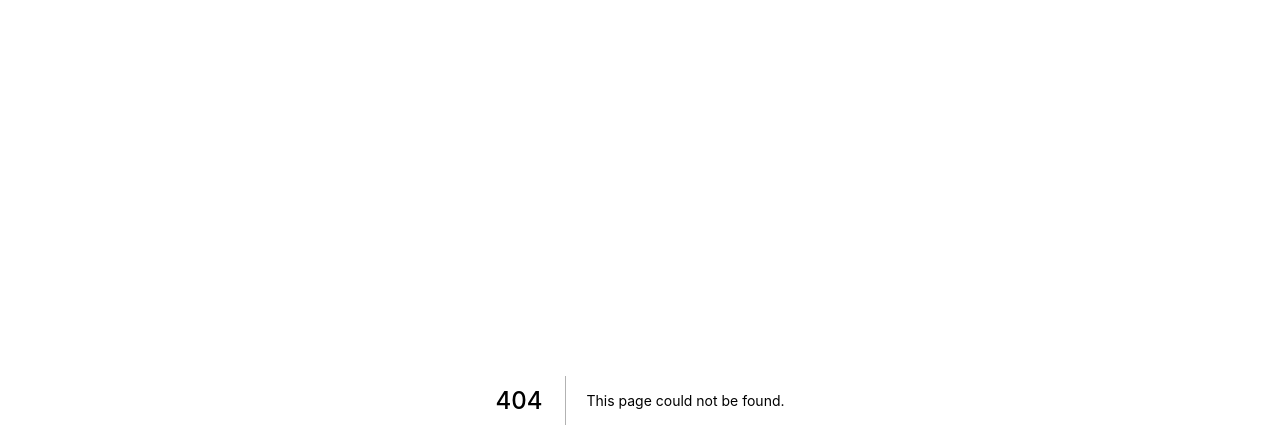
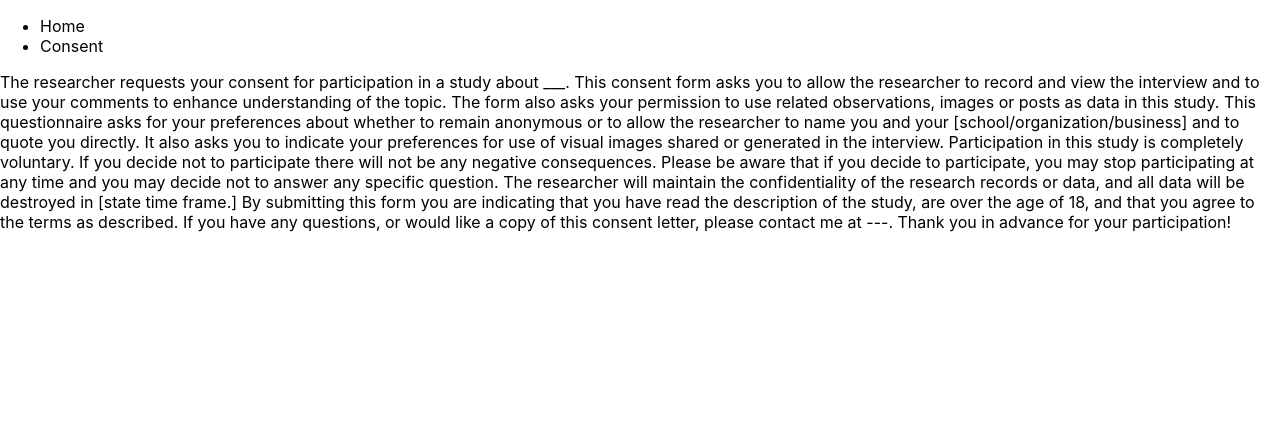
Before and after one commit to chocolatecitytech/agency, a Next.js app in the folder agency/: page /consent in a window 1280 px wide. Before the commit this address had no page. Shown: the top 448 px of the page. Built offline with nearby package versions, Linux system fonts and the light colour scheme.

Commit message:
Features/consent page (#2)
* added consent page

* adding consent. adding component

Co-authored-by: derick bonsu <chocolatecitytech.com>

```diff
--- /dev/null
+++ b/agency/component/Header.jsx
@@ -0,0 +1,24 @@
+import Link from 'next/link';
+
+function Header() {
+    return (
+        <div>
+        <nav className="nav">
+            <ul>
+                <li>
+                    <Link href="/">
+                        <a>Home</a>
+                    </Link>
+                </li>
+                <li>
+                    <Link href="/consent">
+                        <a>Consent</a>
+                    </Link>
+                </li>
+            </ul>
+        </nav>
+    </div>
+    )
+}
+
+export default Header
--- /dev/null
+++ b/agency/component/Layout.jsx
@@ -0,0 +1,10 @@
+import Header from './Header';
+const Layout = ({children}) => {
+    return (
+        <div>
+            <Header />
+            {children}
+        </div>
+    )
+}
+export default Layout;
--- a/agency/pages/_app.js
+++ b/agency/pages/_app.js
@@ -1,7 +1,14 @@
 import '../styles/globals.css'
+import Layout from './../component/Layout.jsx'
 
 function MyApp({ Component, pageProps }) {
-  return <Component {...pageProps} />
+  return(
+    <>
+      <Layout >
+          <Component {...pageProps} />
+      </Layout>
+    </>
+  )
 }
 
 export default MyApp
--- /dev/null
+++ b/agency/pages/consent.jsx
@@ -0,0 +1,23 @@
+function consent() {
+    return (
+        <div>
+           The researcher requests your consent for participation in a study about ___. This consent form asks you to allow the researcher to record and view the interview and to use your comments to enhance understanding of the topic. The form also asks your permission to use related observations, images or posts as data in this study.
+
+This questionnaire asks for your preferences about whether to remain anonymous or to allow the researcher to name you and your [school/organization/business] and to quote you directly. It also asks you to indicate your preferences for use of visual images shared or generated in the interview.
+
+
+Participation in this study is completely voluntary. If you decide not to participate there will not be any negative consequences. Please be aware that if you decide to participate, you may stop participating at any time and you may decide not to answer any specific question.
+
+The researcher will maintain the confidentiality of the research records or data, and all data will be destroyed in [state time frame.]
+
+By submitting this form you are indicating that you have read the description of the study, are over the age of 18, and that you agree to the terms as described.
+
+
+If you have any questions, or would like a copy of this consent letter, please contact me at ---.
+
+Thank you in advance for your participation!
+        </div>
+    )
+}
+
+export default consent
```
